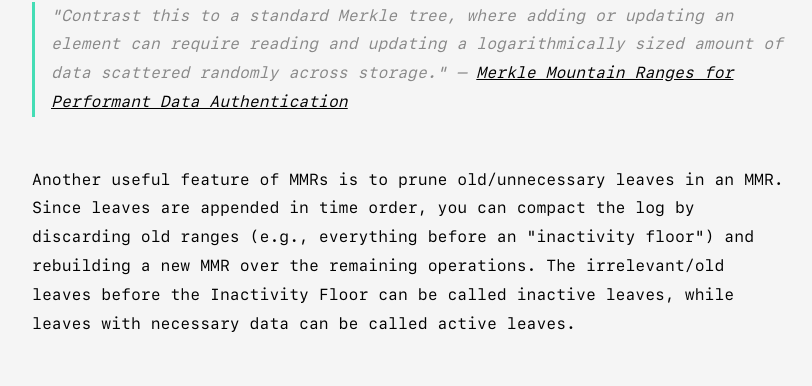
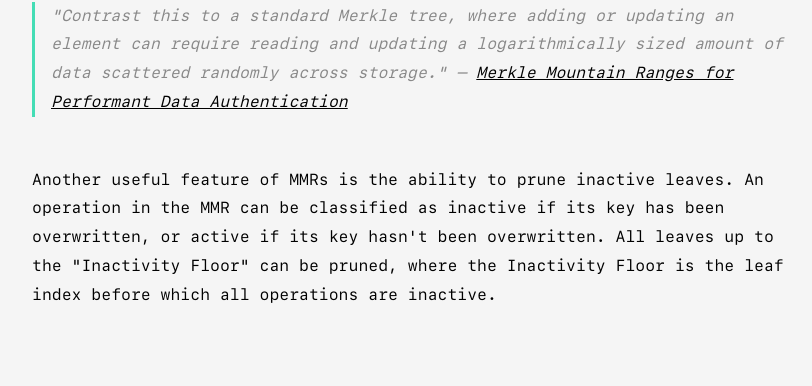
Before and after one commit to DhruvPareek/website, a React (Vite) app: page /QMDBEssay in a window 1280 px wide. Shown: the part 7107-7493 px from the top of the page, without its empty margins (238-1050 px from the left). Built offline with nearby package versions, Linux system fonts and the light colour scheme; grey boxes are pictures that could not be loaded.

Commit message:
Update grammar

```diff
--- a/src/Pages/QMDBEssay.tsx
+++ b/src/Pages/QMDBEssay.tsx
@@ -264,14 +264,6 @@ function QMDBEssay() {
           target="_blank"
           rel="noopener noreferrer"
         >Merkle Mountain Ranges for Performant Data Authentication</a>
-      </p>
-      <br />
-      <p>
-        Another useful feature of MMRs is to prune old/unnecessary leaves in an MMR.
-         Since leaves are appended in time order, you can compact the log by discarding old ranges (e.g.,
-         everything before an "inactivity floor") and rebuilding a new MMR over the remaining operations.
-         The irrelevant/old leaves before the Inactivity Floor can be called inactive leaves, while
-          leaves with necessary data can be called active leaves.
       </p>
       <br />
       <p>
```
